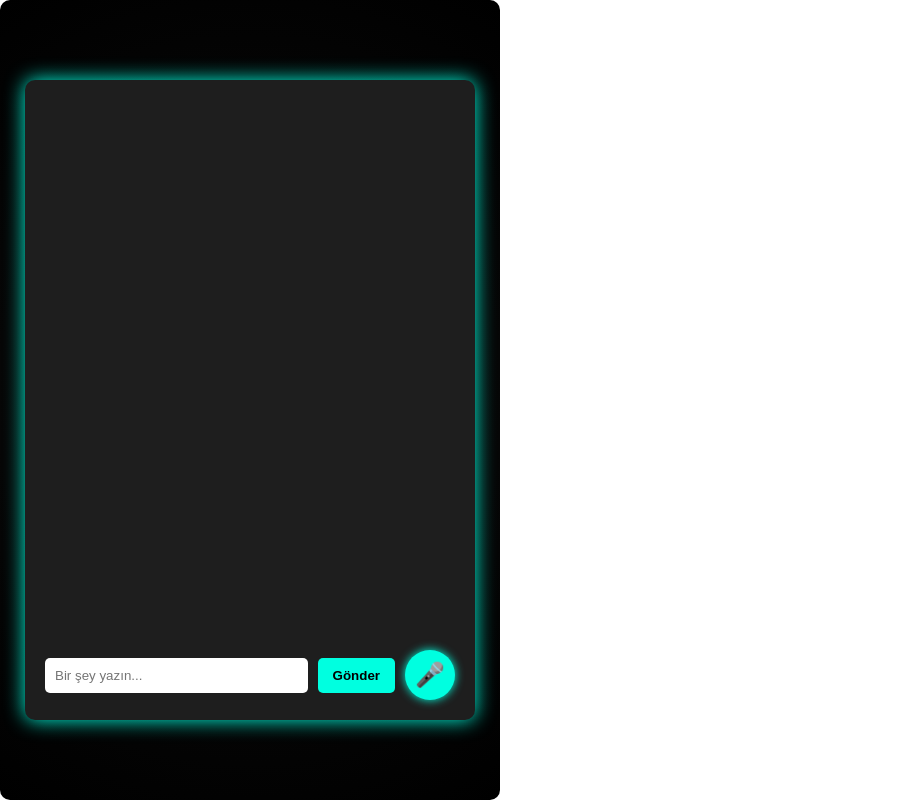
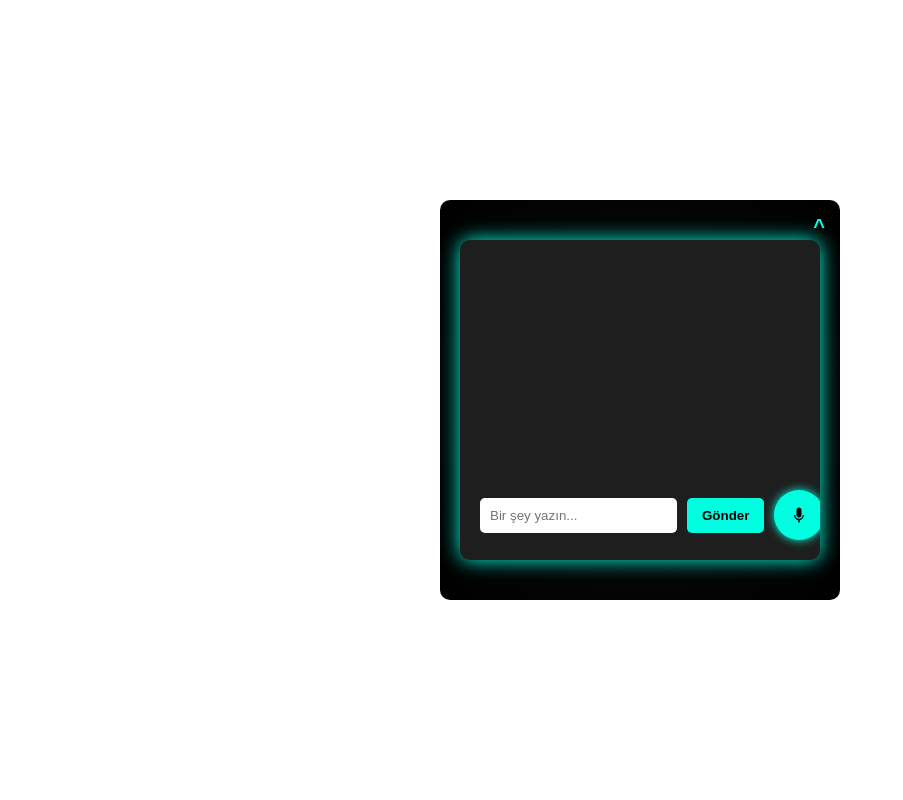
Before and after one commit to bytescreator/ai-frontend, a SvelteKit app: page / in a window 1280 px wide. Shown: the whole page, without its empty margins (0-903 px from the left). Built offline with nearby package versions, Linux system fonts and the light colour scheme.

Commit message:
scrollbar,animasyon

```diff
--- a/electron/main.ts
+++ b/electron/main.ts
@@ -15,6 +15,8 @@ function createWindow() {
       nodeIntegration: false
     }
   });
+
+  win.webContents.openDevTools()
 
   if (process.env.VITE_DEV_SERVER_URL) {
     win.loadURL(process.env.VITE_DEV_SERVER_URL);
--- a/src/app.css
+++ b/src/app.css
@@ -1,7 +1,9 @@
 /* Ortak Değerler */
 :root {
-  --container-width: 500px; /* Ortak genişlik */
-  --container-height: 500px; /* Ortak yükseklik */
+  --container-width: 500px;
+  /* Ortak genişlik */
+  --container-height: 500px;
+  /* Ortak yükseklik */
 }
 
 /* Ortak Stiller */
@@ -14,79 +16,90 @@
 body,
 html {
   height: 100%;
-  overflow: hidden; /* Sayfanın genelinde scroll bar'ı engeller */
+  overflow: hidden;
+  /* Sayfanın genelinde scroll bar'ı engeller */
 }
 
 .container {
   display: flex;
   justify-content: center;
   align-items: center;
-  width: var(--container-width); /* Ortak genişlik */
-  height: var(--container-height); /* Ortak yükseklik */
+  width: var(--container-width);
+  /* Ortak genişlik */
+  height: var(--container-height);
+  /* Ortak yükseklik */
   font-family: "Orbitron", sans-serif;
   background: radial-gradient(circle, #0d0d0d 0%, #000000 100%);
   color: #00ffe0;
   border-radius: 10px;
-  overflow: hidden; /* İçerikte scroll bar'ı engeller */
+  overflow: hidden;
+  /* İçerikte scroll bar'ı engeller */
 }
 
 /* A.S.T.R.A. Yazısı ve Altındaki Hareketli Çizgi */
 .astra-title {
-  font-size: 3rem; /* Font büyüklüğünü artırdık */
-  color: #00ffe0; /* A.S.T.R.A. başlığının rengi */
-  text-shadow: 0 0 20px #00ffe0; /* Yazıya ışıma efekti */
-  position: relative; /* Çizgiyi yazının altında konumlandırabilmek için */
+  font-size: 3rem;
+  /* Font büyüklüğünü artırdık */
+  color: #00ffe0;
+  /* A.S.T.R.A. başlığının rengi */
+  text-shadow: 0 0 20px #00ffe0;
+  /* Yazıya ışıma efekti */
+  position: relative;
+  /* Çizgiyi yazının altında konumlandırabilmek için */
   animation: moveLine 2s infinite;
+
 }
 
 .astra-title::after {
-  content: ""; /* Boş içerik, çizgi oluşturmak için */
+  content: "";
+  /* Boş içerik, çizgi oluşturmak için */
   position: absolute;
-  bottom: -0.2rem; /* Yazının hemen altına yerleştir */
-  left: 0px; /* Çizginin sol başlangıç noktası */
-  width: 100%; /* Çizgi, yazının 20px solundan başlayıp 20px sağında bitmeli */
-  height: 2px; /* Çizginin yüksekliği */
-  background: #00ffe0; /* Sol taraf parlak, sağ taraf soluk */
-  animation: lineGlow 1.5s infinite alternate; /* Çizginin hareket süresi */
-
-  box-shadow:
-    0 0 10px #00ffe0,
-    0 0 20px #00ffe0; /* Kuyruklu yıldız etkisi için parlama */
+  bottom: -0.2rem;
+  /* Yazının hemen altına yerleştir */
+  left: 60px;
+  /* Çizginin sol başlangıç noktası */
+  width: 40%;
+  height: 2px;
+  /* Çizginin yüksekliği */
+  background: #00ffe0;
+  /* Sol taraf parlak, sağ taraf soluk */
+  animation: slide 2s infinite, glowEffect 1.5s infinite alternate;
+  /* Çizginin hareket süresi */
+  box-shadow: 0 0 10px #00ffe0, 0 0 20px #00ffe0;
+  /* Kuyruklu yıldız etkisi için parlama */
 }
 
-@keyframes moveLine {
-  0%,
-  19%,
-  21%,
-  23%,
-  25%,
-  54%,
-  56%,
+
+@keyframes slide {
+  0% {
+    transform: translateX(-100%);
+  }
+
+  50% {
+    transform: translateX(100%);
+  }
+
   100% {
-    opacity: 1;
-  }
-  20%,
-  24%,
-  55% {
-    opacity: 0.4;
+    transform: translateX(-100%);
   }
 }
 
-@keyframes lineGlow {
+@keyframes glowEffect {
   0% {
-    width: 0%;
-    opacity: 0.6;
+    box-shadow: 0 0 10px #00ffe0, 0 0 20px #00ffe0;
   }
+
   100% {
-    width: 100%;
-    opacity: 1;
+    box-shadow: 0 0 20px #00d1b8, 0 0 40px #00d1b8;
   }
 }
 
 /* Asistan Arayüzü */
 .assistant-container {
-  width: var(--container-width); /* Ortak genişlik */
-  height: var(--container-height); /* Ortak yükseklik */
+  width: var(--container-width);
+  /* Ortak genişlik */
+  height: var(--container-height);
+  /* Ortak yükseklik */
   background: #1e1e1e;
   border-radius: 10px;
   box-shadow:
@@ -97,19 +110,21 @@ html {
   display: flex;
   flex-direction: column;
   padding: 20px;
-  overflow: hidden; /* İçerikte scroll bar'ı engeller */
-}
-
-.messages {
-  flex: 1;
-  overflow-y: auto;
-  margin-bottom: 10px;
+  overflow: hidden;
+  /* İçerikte scroll bar'ı engeller */
 }
 
 .message {
   margin: 10px 0;
+  /* Mesajlar arasında dikey boşluk */
   padding: 10px;
   border-radius: 5px;
+  background: #00ffe0;
+  color: #000;
+  display: block;
+  /* Her mesaj kutusu alt alta gelir */
+  width: fit-content;
+  /* Mesajın genişliği içeriğe göre ayarlanır */
 }
 
 .message.user {
@@ -176,3 +191,43 @@ button:hover {
   font-size: 1.5rem;
   color: #000;
 }
+
+/* Asistan Arayüzü Scroll Bar Özelleştirme */
+.assistant-container .messages {
+  flex: 1;
+  overflow-y: auto;
+  margin-bottom: 10px;
+
+  /* Scroll bar'ın genel görünümünü ayarlıyoruz */
+  scrollbar-width: thin;
+  /* Firefox için ince scroll bar */
+  scrollbar-color: #00ffe0 #1e1e1e;
+  /* Scroll bar'ın rengi (yol + alt zemin) */
+}
+
+/* Webkit tabanlı tarayıcılar (Chrome, Safari, Edge) için scroll bar özelleştirme */
+.assistant-container .messages::-webkit-scrollbar {
+  width: 8px;
+  /* Scroll bar'ın genişliği */
+}
+
+.assistant-container .messages::-webkit-scrollbar-track {
+  background: #1e1e1e;
+  /* Scroll bar'ın arka plan rengi */
+  border-radius: 5px;
+  /* Köşeleri yuvarlat */
+}
+
+.assistant-container .messages::-webkit-scrollbar-thumb {
+  background-color: #00ffe0;
+  /* Scroll bar'ın rengi */
+  border-radius: 5px;
+  /* Köşeleri yuvarlat */
+  border: 2px solid #1e1e1e;
+  /* Scroll bar'ın etrafına ince kenarlık */
+}
+
+.assistant-container .messages::-webkit-scrollbar-thumb:hover {
+  background-color: #00d1b8;
+  /* Scroll bar üzerine gelindiğinde rengi değiştir */
+}
--- a/src/routes/+page.svelte
+++ b/src/routes/+page.svelte
@@ -1,69 +1,87 @@
 <script lang="ts">
-  // Svelte'in onMount fonksiyonu, komponent yüklendikten sonra çalışacak kodu tanımlar
   import { onMount } from "svelte";
 
-  // Durum değişkenleri tanımlanıyor
   let showAstra = true; // Başlangıçta A.S.T.R.A. animasyonu görünsün
-  let messages: { sender: string; text: string }[] = []; // Kullanıcı ve asistan mesajlarını saklamak için boş bir dizi
-  let userInput = ""; // Kullanıcının yazdığı metin için boş bir değer
+  let messages: { sender: string; text: string }[] = []; // Mesajları saklamak için
+  let userInput = ""; // Kullanıcı girdisi
+  let isExpanded = false; // Genişletme/Daraltma durumunu kontrol eden değişken
 
-  // A.S.T.R.A. animasyonunun 2 saniye sonra kaybolmasını sağlıyoruz
   onMount(() => {
     setTimeout(() => {
-      showAstra = false; // 2 saniye sonra A.S.T.R.A. animasyonu kaybolur
-    }, 2000); // 2 saniye bekleme süresi
+      showAstra = false;
+    }, 2000); // 2 saniye sonra animasyonu gizle
   });
 
-  // Mesaj gönderme fonksiyonu
   function sendMessage() {
     if (userInput.trim()) {
-      // Eğer kullanıcı inputu boş değilse
-      messages = [...messages, { sender: "user", text: userInput }]; // Kullanıcı mesajını ekle
+      messages = [...messages, { sender: "user", text: userInput }];
       messages = [
-        ...messages, // Asistanın yanıtını ekle
+        ...messages,
         { sender: "assistant", text: "Bu, örnek bir yapay zeka yanıtıdır." }
       ];
-      userInput = ""; // Kullanıcı girdisini temizle
+      userInput = "";
+      setTimeout(scrollToBottom, 0);
     }
   }
 
-  // Mikrofon butonuna tıklandığında çalışacak fonksiyon
   function startVoiceInput() {
-    alert("Sesli giriş başlatıldı! (Burada sesli komutları algılayabilirsiniz.)");
-    // Ses algılama işlemleri buraya eklenebilir
+    alert("Sesli giriş başlatıldı!");
+  }
+
+  function toggleExpand() {
+    const container = document.querySelector(".container");
+    isExpanded = !isExpanded; // Genişletme/Daraltma durumu değiştiriliyor
+    if (isExpanded) {
+      container?.requestFullscreen(); // Tam ekran modu
+    } else {
+      document.exitFullscreen(); // Tam ekranı kapat
+    }
+  }
+  function scrollToBottom() {
+    const messages = document.querySelector(".messages")?.children;
+    if (!messages || !messages.length) return;
+    const elem = messages[messages.length - 1];
+    console.log(elem);
+    elem.scrollIntoView();
   }
 </script>
 
-<!-- HTML Yapısı -->
-<div class="container">
+<div class="container {isExpanded ? 'expanded' : ''}">
+  {#if !showAstra}
+    <button class="expand-button" on:click={toggleExpand}>
+      {isExpanded ? "v" : "^"}
+    </button>
+  {/if}
   {#if showAstra}
-    <!-- A.S.T.R.A. Animasyonu -->
     <div class="astra-title">A.S.T.R.A.</div>
   {:else}
-    <!-- Sesli Asistan Arayüzü -->
     <div class="assistant-container">
       <div class="messages">
         {#each messages as message}
-          <!-- Kullanıcı ve Asistan mesajlarını göster -->
           <div class="message {message.sender}">
             {message.text}
           </div>
         {/each}
       </div>
       <div class="input-container">
-        <!-- Kullanıcı inputu -->
         <input
           type="text"
           bind:value={userInput}
           placeholder="Bir şey yazın..."
           on:keydown={(e) => e.key === "Enter" && sendMessage()}
         />
-        <!-- Gönder butonu -->
         <button on:click={sendMessage}>Gönder</button>
-        <!-- Mikrofon Butonu -->
         <button class="microphone-button" on:click={startVoiceInput}>
-          <span class="microphone-icon">🎤</span>
-          <!-- Mikrofon simgesi -->
+          <svg
+            xmlns="http://www.w3.org/2000/svg"
+            viewBox="0 0 24 24"
+            fill="currentColor"
+            class="microphone-icon"
+          >
+            <path
+              d="M12 15c1.65 0 3-1.35 3-3V6c0-1.65-1.35-3-3-3s-3 1.35-3 3v6c0 1.65 1.35 3 3 3zm4.5-3c0 2.48-2.02 4.5-4.5 4.5S7.5 14.48 7.5 12H6c0 3.05 2.2 5.58 5.07 6.26V21h1.86v-2.74c2.87-.68 5.07-3.2 5.07-6.26h-1.5z"
+            />
+          </svg>
         </button>
       </div>
     </div>
@@ -71,112 +89,146 @@
 </div>
 
 <style>
-  /* Ortak Stiller */
-  .container {
-    display: flex; /* Flexbox kullanarak içerikleri yatayda ve dikeyde ortalayacağız */
-    justify-content: center; /* Yatayda ortala */
-    align-items: center; /* Dikeyde ortala */
-    height: 100vh; /* Sayfanın yüksekliği kadar yer kapla */
-    font-family: "Orbitron", sans-serif; /* Yazı tipi olarak Orbitron seçildi */
-    background: radial-gradient(circle, #0d0d0d 0%, #000000 100%); /* Arka plan gradyanı */
-    color: #00ffe0; /* Yazı rengi */
-    overflow: hidden; /* Sayfada scroll bar'ı engeller */
+  :root {
+    --container-width: 400px;
+    --container-height: 400px;
   }
 
-  /* A.S.T.R.A. Animasyonu */
-  .astra-title {
-    font-size: 3rem; /* Font büyüklüğünü artırdık */
-    color: #00ffe0; /* A.S.T.R.A. başlığının rengi */
-    text-shadow: 0 0 20px #00ffe0; /* Yazıya ışıma efekti */
+  .container {
+    display: flex;
+    justify-content: center;
+    align-items: center;
+    position: absolute;
+    top: 50%;
+    left: 50%;
+    transform: translate(-50%, -50%);
+    width: var(--container-width);
+    height: var(--container-height);
+    background: radial-gradient(circle, #0d0d0d 0%, #000000 100%);
+    color: #00ffe0;
+    border-radius: 10px;
+    overflow: hidden;
+    transition: all 0.3s ease-in-out;
   }
 
-  /* Asistan Arayüzü */
+  .container.expanded {
+    width: 100vw;
+    height: 100vh;
+  }
+
+  .expand-button {
+    position: absolute;
+    top: 10px;
+    right: 10px;
+    background: none;
+    color: #00ffe0;
+    border: none;
+    padding: 5px;
+    font-size: 20px;
+    font-weight: bold;
+    cursor: pointer;
+    z-index: 10;
+    transition: color 0.3s ease;
+  }
+
+  .expand-button:hover {
+    color: #00d1b8;
+  }
+
+  .astra-title {
+    font-size: 3rem;
+    color: #00ffe0;
+    text-shadow: 0 0 20px #00ffe0;
+  }
+
   .assistant-container {
-    width: 90%; /* Genişlik %90 olacak */
-    max-width: 600px; /* Maksimum genişlik 600px olacak */
-    height: 80%; /* Yükseklik %80 olacak */
-    background: #1e1e1e; /* Arka plan rengi */
-    border-radius: 10px; /* Kenarları yuvarlak yap */
-    box-shadow: 0 0 20px #00ffe0; /* Çerçeve etrafında parlama efekti */
-    display: flex; /* Flexbox düzeni */
-    flex-direction: column; /* Flex yönü dikey olacak */
-    padding: 20px; /* İçerideki boşluk */
+    width: 90%;
+    height: 80%;
+    background: #1e1e1e;
+    border-radius: 10px;
+    box-shadow: 0 0 20px #00ffe0;
+    display: flex;
+    flex-direction: column;
+    padding: 20px;
   }
 
   .messages {
-    flex: 1; /* Mesajlar bölümü esnek olacak, kalan boşluğu alacak */
-    overflow-y: auto; /* Yatayda değil, dikeyde kaydırma yapılacak */
-    margin-bottom: 10px; /* Mesajlar alanının alt kısmına boşluk ekle */
+    flex: 1;
+    overflow-y: auto;
+    margin-bottom: 10px;
   }
 
   .message {
-    margin: 10px 0; /* Her mesajın etrafına boşluk ekle */
-    padding: 10px; /* Mesajın içindeki boşluk */
-    border-radius: 5px; /* Mesajların kenarlarını yuvarla */
+    margin: 10px 0;
+    padding: 10px;
+    border-radius: 5px;
   }
 
   .message.user {
-    background: #00ffe0; /* Kullanıcı mesajlarının arka planı */
-    color: #000; /* Kullanıcı mesajlarının yazı rengi */
-    align-self: flex-end; /* Kullanıcı mesajları sağa yaslanacak */
+    background: #00ffe0;
+    color: #000;
+    align-self: flex-end;
   }
 
   .message.assistant {
-    background: #333; /* Asistan mesajlarının arka planı */
-    color: #00ffe0; /* Asistan mesajlarının yazı rengi */
-    align-self: flex-start; /* Asistan mesajları sola yaslanacak */
+    background: #333;
+    color: #00ffe0;
+    align-self: flex-start;
   }
 
   .input-container {
-    display: flex; /* Flexbox düzeni */
-    align-items: center; /* Giriş alanı ve butonları dikeyde ortala */
+    display: flex;
+    align-items: center;
   }
 
   input[type="text"] {
-    flex: 1; /* Giriş alanı esnek olacak */
-    padding: 10px; /* Giriş alanı içi boşluk */
-    border: none; /* Kenarlık yok */
-    border-radius: 5px; /* Kenarları yuvarlat */
-    outline: none; /* Focus olduğunda dış hat çizgisini kaldır */
+    flex: 1;
+    padding: 10px;
+    border: none;
+    border-radius: 5px;
+    outline: none;
   }
 
   button {
-    margin-left: 10px; /* Buton ile giriş alanı arasında boşluk bırak */
-    padding: 10px 15px; /* Butonun içindeki boşluk */
-    background: #00ffe0; /* Butonun arka plan rengi */
-    border: none; /* Kenarlık yok */
-    color: #000; /* Yazı rengi */
-    font-weight: bold; /* Yazı kalın olacak */
-    border-radius: 5px; /* Butonun kenarlarını yuvarla */
-    cursor: pointer; /* Butona tıklanabilir işaret */
+    margin-left: 10px;
+    padding: 10px 15px;
+    background: #00ffe0;
+    border: none;
+    color: #000;
+    font-weight: bold;
+    border-radius: 5px;
+    cursor: pointer;
   }
 
   button:hover {
-    background: #00d1b8; /* Buton üzerine gelindiğinde arka plan rengi değişir */
+    background: #00d1b8;
   }
 
-  /* Mikrofon Butonu */
   .microphone-button {
-    margin-left: 10px; /* Buton ile önceki eleman arasında boşluk bırak */
-    width: 50px; /* Buton genişliği */
-    height: 50px; /* Buton yüksekliği */
-    background: #00ffe0; /* Arka plan rengi */
-    border: none; /* Kenarlık yok */
-    border-radius: 50%; /* Yuvarlak buton */
-    display: flex; /* Flex düzeni */
-    align-items: center; /* Mikrofon simgesini dikeyde ortala */
-    justify-content: center; /* Mikrofon simgesini yatayda ortala */
-    cursor: pointer; /* Butona tıklanabilir işaret */
-    box-shadow: 0 0 10px #00ffe0; /* Buton etrafında parlama efekti */
-    transition: background 0.3s; /* Arka plan renginin geçiş efekti */
+    margin-left: 10px;
+    width: 50px;
+    height: 50px;
+    background: #00ffe0;
+    border: none;
+    border-radius: 50%;
+    display: flex;
+    align-items: center;
+    justify-content: center;
+    cursor: pointer;
+    box-shadow: 0 0 10px #00ffe0;
+    transition:
+      transform 0.3s ease,
+      background 0.3s ease;
   }
 
   .microphone-button:hover {
-    background: #00d1b8; /* Mikrofon butonuna tıklandığında renk değişir */
+    transform: scale(1.1);
+    background: #00d1b8;
   }
 
   .microphone-icon {
-    font-size: 1.5rem; /* Mikrofon simgesinin büyüklüğü */
-    color: #000; /* Mikrofon simgesinin rengi */
+    width: 24px;
+    height: 24px;
+    color: #000;
   }
 </style>
```
Also changed, not shown: 1 other file (tests, documents, lock files or other folders).
